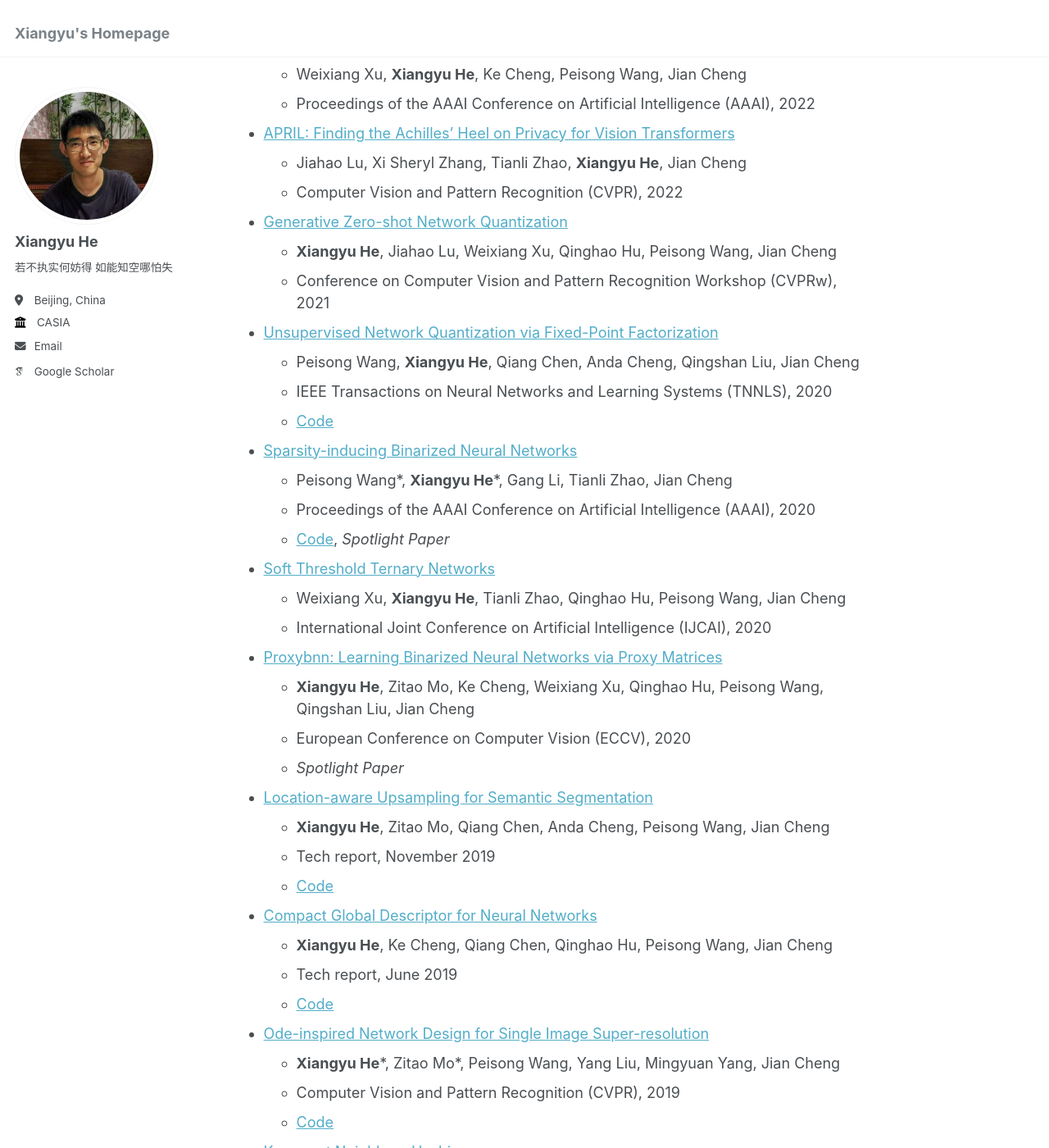
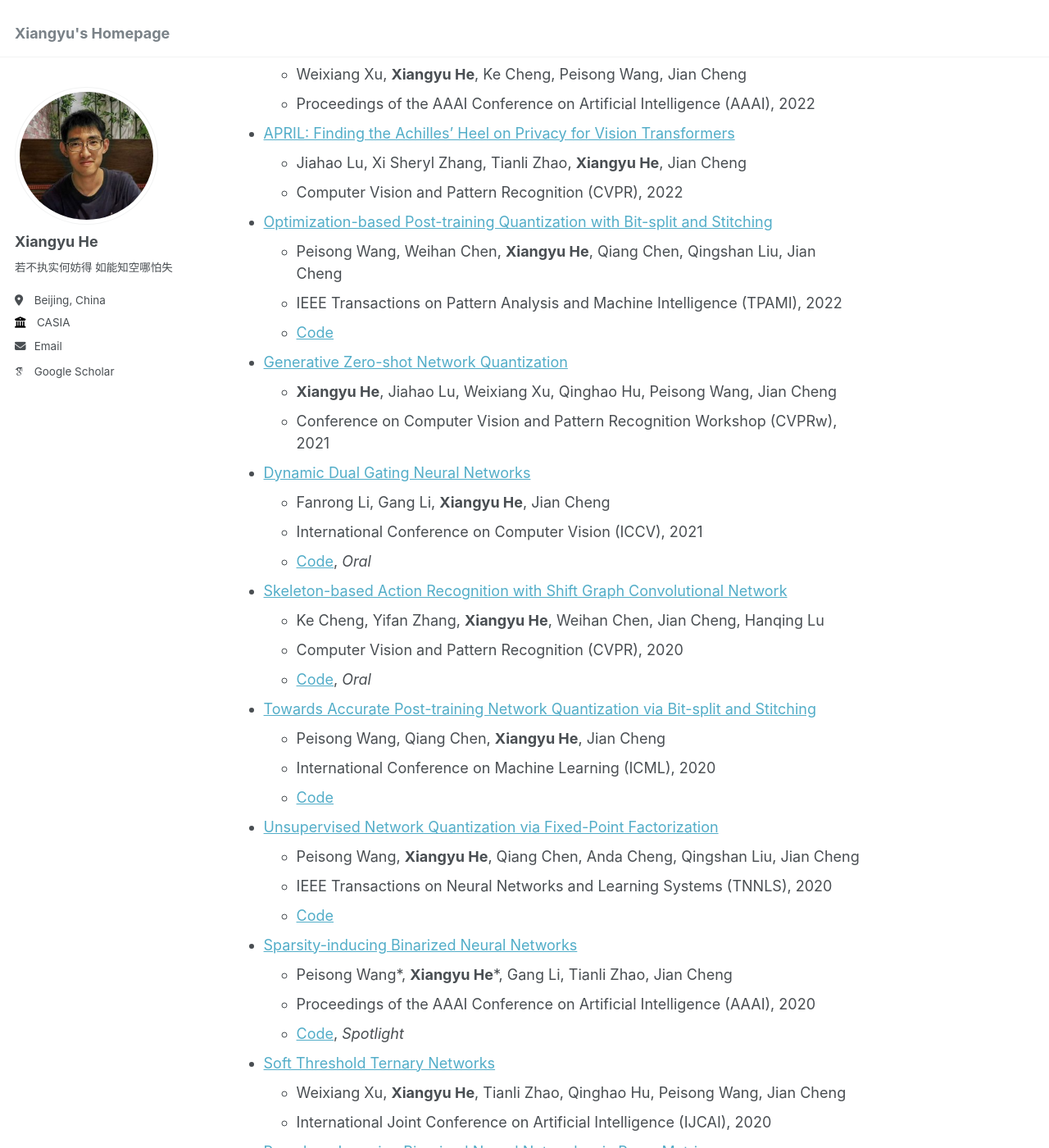
Before and after one commit to HolmesShuan/HolmesShuan.github.io, a Jekyll site: the page built from _pages/about.md, in a window 1280 px wide and 1400 px high, scrolled down 2207 px. Shown: the whole window at 82% size. Built offline with Jekyll 4.4.1, drawn with Linux system fonts in a browser that asks for light colours; some web fonts are replaced; some of the changed text lies outside the part shown.

Commit message:
Update about.md

```diff
--- a/_pages/about.md
+++ b/_pages/about.md
@@ -17,7 +17,6 @@ I earned my Ph.D. from the Institute of Automation, Chinese Academy of Sciences
 - I am honored to have participated in the writing of the book "深度神经网络高效计算" by the [CLab](https://clab.ia.ac.cn/) team. After more than two years of preparation, the book has finally been published.
 
 ## Awards
-
 - **Outstanding Reviewer**, CVPR 2024
   - <small>Recognized among the top 2% of reviewers</small>
 - **Top Reviewer**, NeurIPS 2023
@@ -60,9 +59,25 @@ I earned my Ph.D. from the Institute of Automation, Chinese Academy of Sciences
 - [APRIL: Finding the Achilles' Heel on Privacy for Vision Transformers](http://openaccess.thecvf.com/content/CVPR2022/html/Lu_APRIL_Finding_the_Achilles_Heel_on_Privacy_for_Vision_Transformers_CVPR_2022_paper.html)
   - Jiahao Lu, Xi Sheryl Zhang, Tianli Zhao, **Xiangyu He**, Jian Cheng
   - Computer Vision and Pattern Recognition (CVPR), 2022
+- [Optimization-based Post-training Quantization with Bit-split and Stitching](https://ieeexplore.ieee.org/abstract/document/9735379/)
+  - Peisong Wang, Weihan Chen, **Xiangyu He**, Qiang Chen, Qingshan Liu, Jian Cheng
+  - IEEE Transactions on Pattern Analysis and Machine Intelligence (TPAMI), 2022
+  - [Code](https://github.com/peiswang/BitSplit)
 - [Generative Zero-shot Network Quantization](http://openaccess.thecvf.com/content/CVPR2021W/ECV/html/He_Generative_Zero-Shot_Network_Quantization_CVPRW_2021_paper.html)
   - **Xiangyu He**, Jiahao Lu, Weixiang Xu, Qinghao Hu, Peisong Wang, Jian Cheng
   - Conference on Computer Vision and Pattern Recognition Workshop (CVPRw), 2021
+- [Dynamic Dual Gating Neural Networks](http://openaccess.thecvf.com/content/ICCV2021/html/Li_Dynamic_Dual_Gating_Neural_Networks_ICCV_2021_paper.html)
+  - Fanrong Li, Gang Li, **Xiangyu He**, Jian Cheng
+  - International Conference on Computer Vision (ICCV), 2021
+  - [Code](https://github.com/CAS-CLab/DGNet), *Oral*
+- [Skeleton-based Action Recognition with Shift Graph Convolutional Network](http://openaccess.thecvf.com/content_CVPR_2020/html/Cheng_Skeleton-Based_Action_Recognition_With_Shift_Graph_Convolutional_Network_CVPR_2020_paper.html)
+  - Ke Cheng, Yifan Zhang, **Xiangyu He**, Weihan Chen, Jian Cheng, Hanqing Lu
+  - Computer Vision and Pattern Recognition (CVPR), 2020
+  - [Code](https://github.com/kchengiva/Shift-GCN), *Oral*
+- [Towards Accurate Post-training Network Quantization via Bit-split and Stitching](http://proceedings.mlr.press/v119/wang20c.html)
+  - Peisong Wang, Qiang Chen, **Xiangyu He**, Jian Cheng
+  - International Conference on Machine Learning (ICML), 2020
+  - [Code](https://github.com/peiswang/BitSplit)
 - [Unsupervised Network Quantization via Fixed-Point Factorization](https://ieeexplore.ieee.org/abstract/document/9147065/)
   - Peisong Wang, **Xiangyu He**, Qiang Chen, Anda Cheng, Qingshan Liu, Jian Cheng
   - IEEE Transactions on Neural Networks and Learning Systems (TNNLS), 2020
@@ -70,14 +85,14 @@ I earned my Ph.D. from the Institute of Automation, Chinese Academy of Sciences
 - [Sparsity-inducing Binarized Neural Networks](https://aaai.org/ojs/index.php/AAAI/article/view/6900)
   - Peisong Wang\*, **Xiangyu He***, Gang Li, Tianli Zhao, Jian Cheng
   - Proceedings of the AAAI Conference on Artificial Intelligence (AAAI), 2020
-  - [Code](https://github.com/peiswang/SiBNN), *Spotlight Paper*
+  - [Code](https://github.com/peiswang/SiBNN), *Spotlight*
 - [Soft Threshold Ternary Networks](https://arxiv.org/abs/2204.01234)
   - Weixiang Xu, **Xiangyu He**, Tianli Zhao, Qinghao Hu, Peisong Wang, Jian Cheng
   - International Joint Conference on Artificial Intelligence (IJCAI), 2020
 - [Proxybnn: Learning Binarized Neural Networks via Proxy Matrices](https://link.springer.com/chapter/10.1007/978-3-030-58580-8_14)
   - **Xiangyu He**, Zitao Mo, Ke Cheng, Weixiang Xu, Qinghao Hu, Peisong Wang, Qingshan Liu, Jian Cheng
   - European Conference on Computer Vision (ECCV), 2020
-  - *Spotlight Paper*
+  - *Spotlight*
 - [Location-aware Upsampling for Semantic Segmentation](https://arxiv.org/abs/1911.05250)
   - **Xiangyu He**, Zitao Mo, Qiang Chen, Anda Cheng, Peisong Wang, Jian Cheng
   - Tech report, November 2019
@@ -101,3 +116,10 @@ I earned my Ph.D. from the Institute of Automation, Chinese Academy of Sciences
   - **Xiangyu He**, Jian Cheng
   - European Conference on Computer Vision (ECCV), 2018
   - [Code](https://github.com/CAS-CLab/Label-free-Network-Compression)
+
+## Honor
+- Outstanding New Employee Award of the Autonomous Vehicle Delivery Department, Meituan 2023
+- National Scholarship, CASIA 2020
+
+## Academic Activity
+- Reviewer of CVPR, ECCV, ICCV, ICML, NeurIPS, ICLR, AAAI, WACV, ACCV, IJCV, TIP
```
